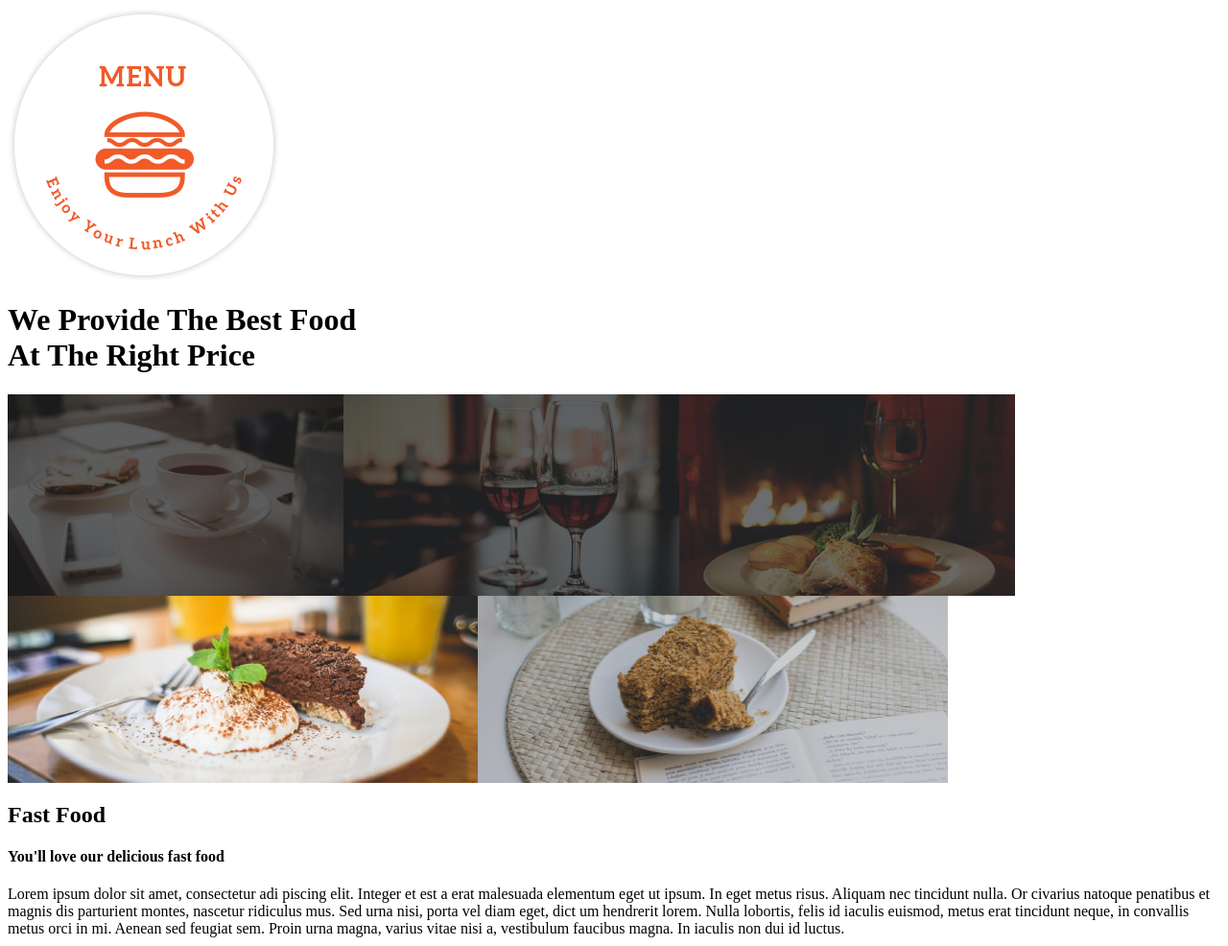
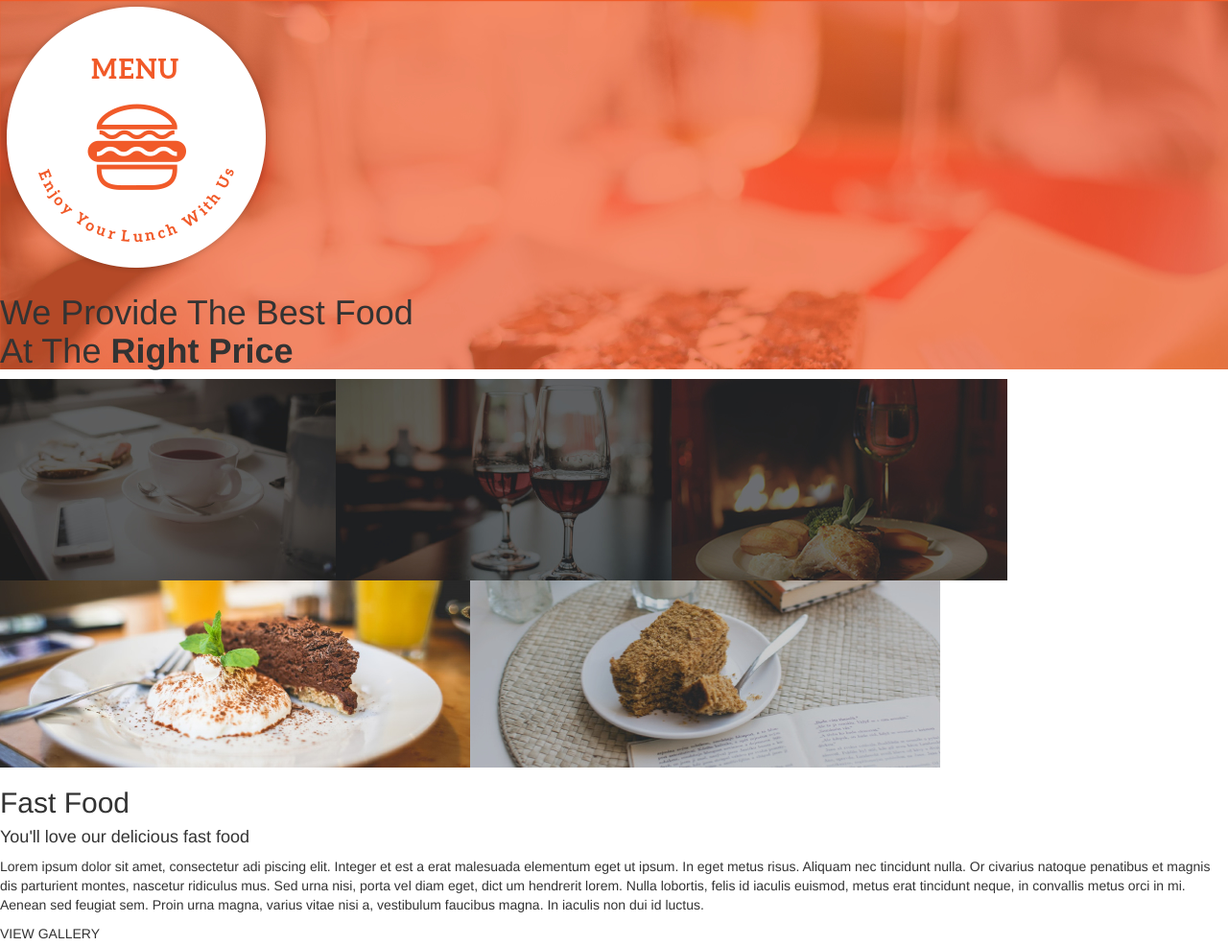
Before and after one commit to Viv-Iam/Anitas-kitchen, a plain HTML site: page index.html in a window 1280 px wide. Shown: the top 986 px of the page at 96% size. Drawn offline with Linux system fonts and the light colour scheme.

Commit message:
Added links to CSS, JS, Bootstrap and Jquery

```diff
--- a/css/styles.css
+++ b/css/styles.css
@@ -1,4 +1,4 @@
-#bg {
+/*#bg {
     text-align: center;
     background-image: url("../ip2/assets/backgrounds/landing.jpg");
     color: white;
@@ -34,4 +34,7 @@
 }
 #bg1 {
   background-image: url("../ip2/assets/backgrounds/foodsBg.jpg");
+}*/
+.bg1 {
+background-image: url("../ip2/assets/backgrounds/landing.jpg");
 }
--- a/index.html
+++ b/index.html
@@ -1,4 +1,4 @@
-<!--DOCTYPE html>
+<!--!DOCTYPE html>
 <html>
 
 <head>
@@ -89,10 +89,17 @@
 <! DOCTYPE html>
 <html>
 <head>
-  <body>
+<title></title>
+<link href="bootstrap-3.3.7-dist/css/bootstrap.css" rel="stylesheet" type="text/css">
+<link href="css/styles.css" rel="stylesheet" type="text/css">
+<script src="jquery-3.1.1/jquery-3.1.1.js"></script>
+<script src="js/scripts.js"></script>
 </head>
+<body>
+<div class="bg1">
 <img src="ip2/assets/logoBig.png" />
 <h1>We Provide The Best Food<br> At The <strong>Right Price</strong></h1>
+</div>
 <img src="ip2/assets/foodtop/breakfast.jpg" /><img src="ip2/assets/foodtop/lunch.jpg" /><img src="ip2/assets/foodtop/dinner.jpg" />
 <img src="ip2/assets/fastFood1.jpg" /><img src="ip2/assets/fastFood2.jpg" />
 <h2>Fast Food</h2><h4>You'll love our delicious fast food</h4><p>Lorem ipsum dolor sit amet, consectetur adi
```
